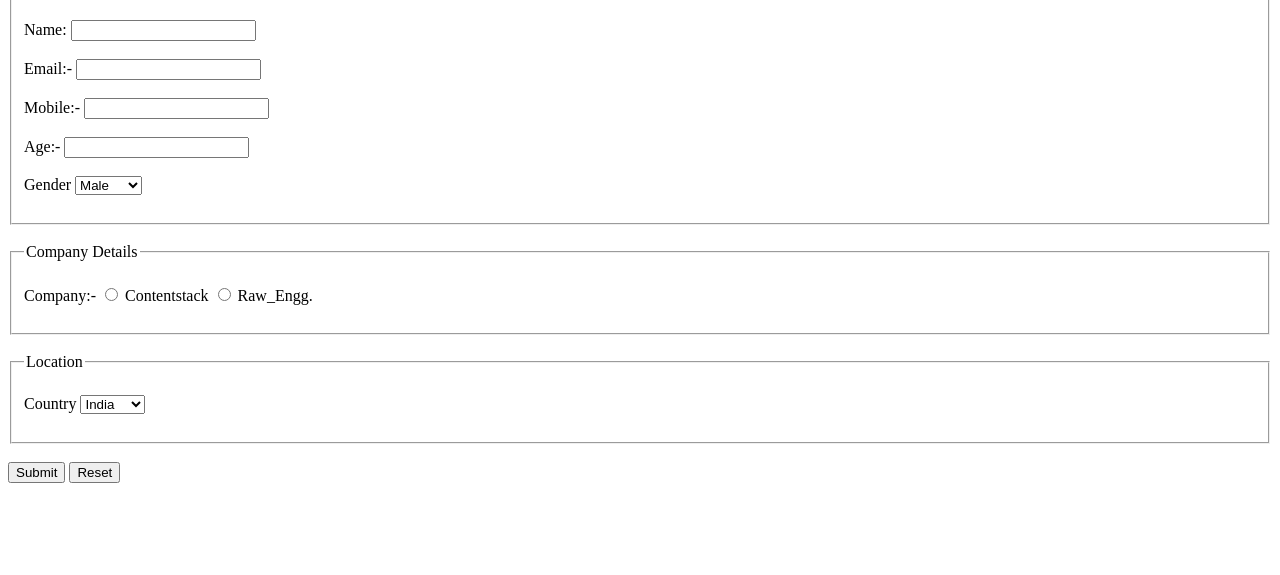
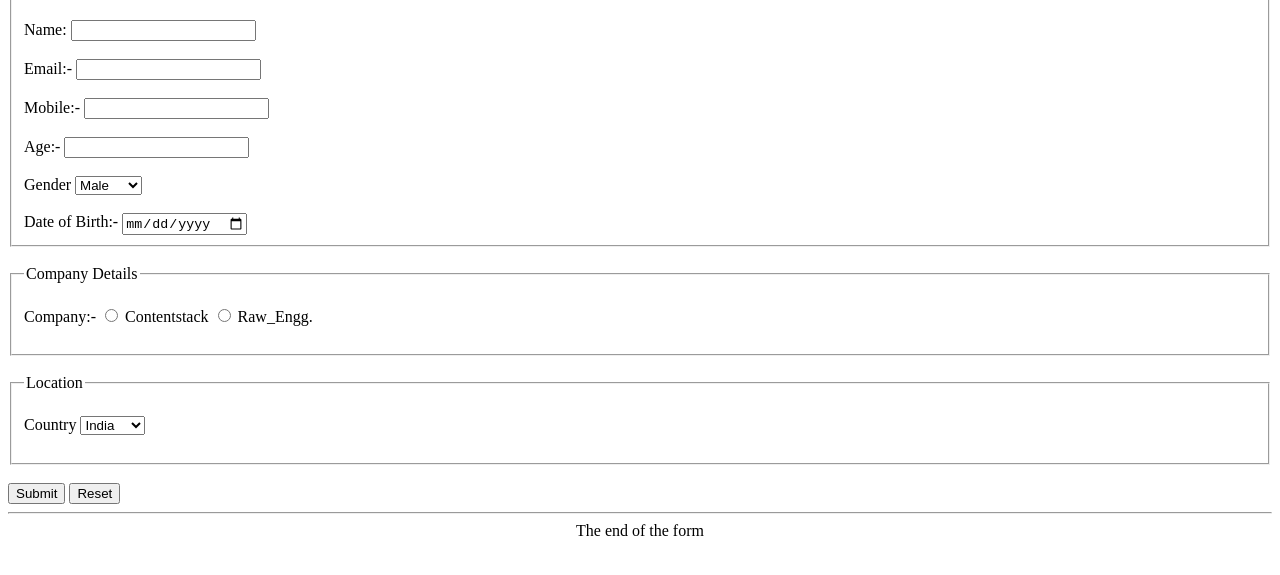
Before and after one commit to Ajin998/user-registration, a plain HTML site: page user_details/index.html in a window 1280 px wide. Shown: the part 101-676 px from the top of the page. Drawn offline with Linux system fonts and the light colour scheme.

Commit message:
added date of birth in personal details fieldset.
Date of birth added in personal details section of the form

```diff
--- a/user_details/index.html
+++ b/user_details/index.html
@@ -24,6 +24,8 @@
             <option value="M">Male</option>
             <option value="F">Female</option>
         </select><br><br>
+        <label for="birth">Date of Birth:-</label>
+        <input type="date" id="birth">
         </fieldset><br>
         <fieldset>
             <legend>
@@ -48,8 +50,8 @@
         </fieldset><br>
         <button>Submit</button>
         <button>Reset</button>
-    </form>
-
+    </form><hr>
+   <center><footer>The end of the form</footer></center>
 
 </body>
 </html>
```
